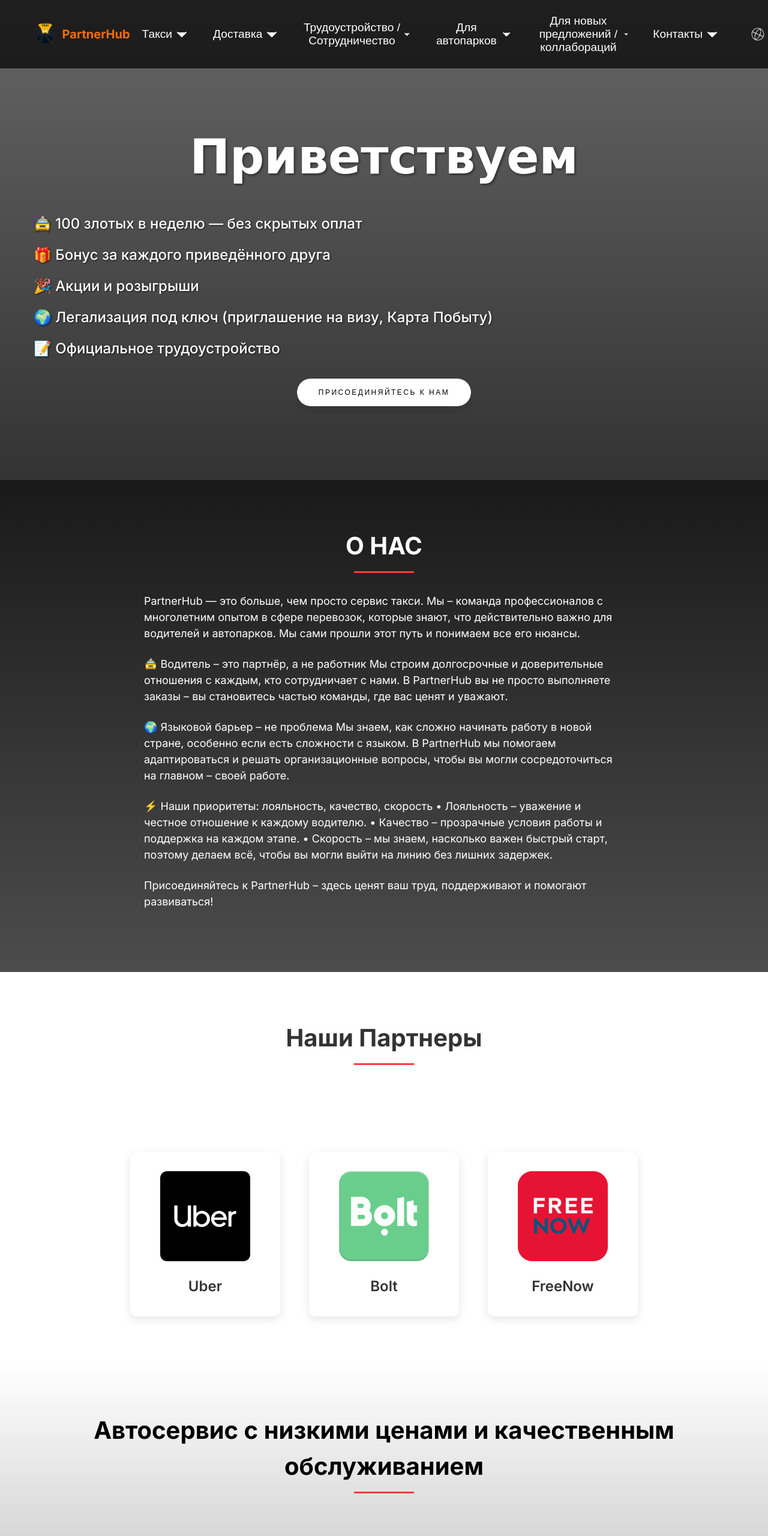
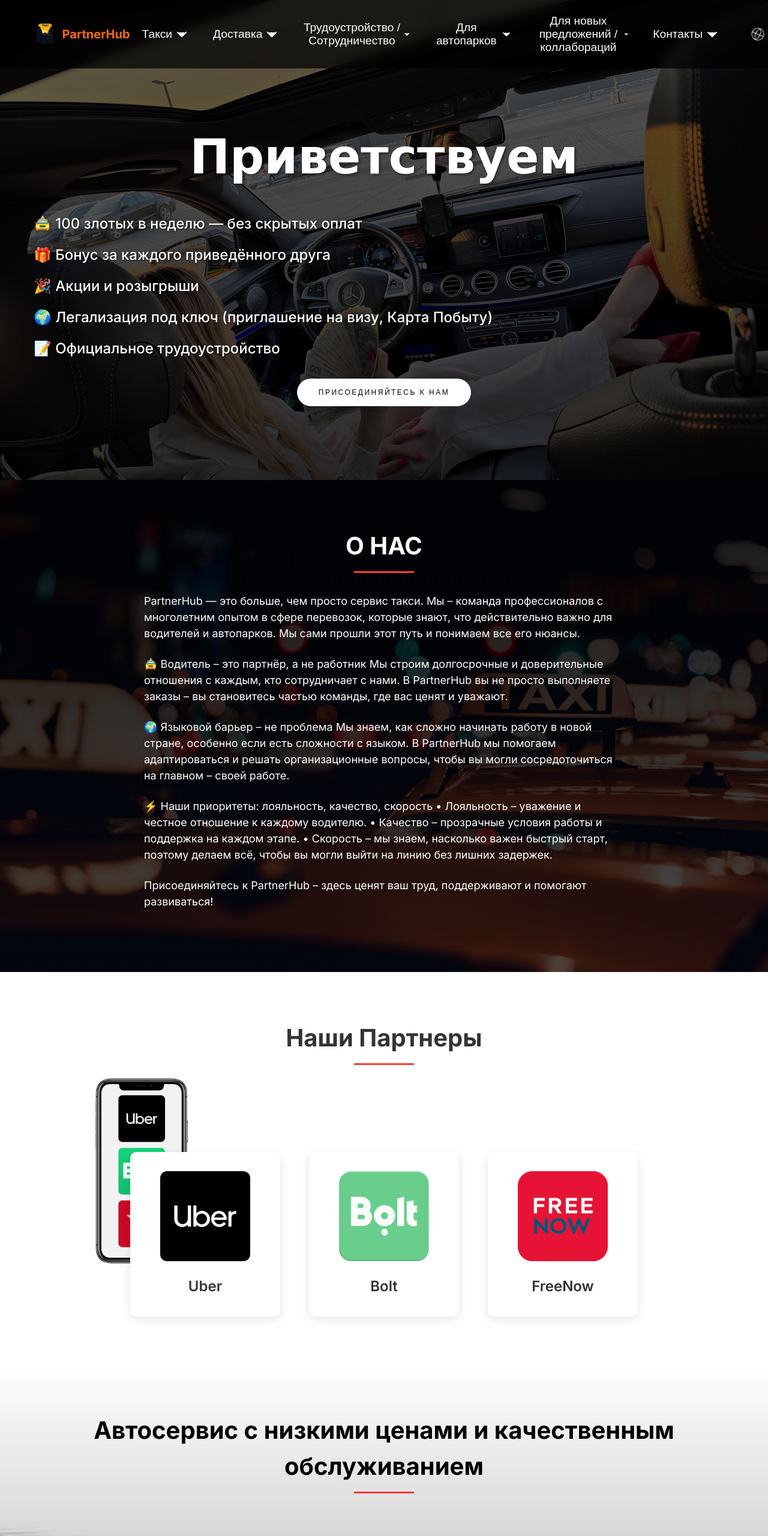
Before and after one commit to Vladusiksss/partnerhub-website, a plain HTML site: page index.html in a window 1280 px wide. Shown: the top 2560 px of the page at 60% size. Drawn offline with Linux system fonts and the light colour scheme.

Commit message:
Fix background image paths

```diff
--- a/css/style.css
+++ b/css/style.css
@@ -223,7 +223,7 @@
             height: 100vh;
             width: 100%;
             background: linear-gradient(rgba(0, 0, 0, 0.6), rgba(0, 0, 0, 0.8)),
-                url('img/WelcomeSection.jpg') no-repeat center center/cover;
+                url('../img/WelcomeSection.jpg') no-repeat center center/cover;
             display: flex;
             align-items: center;
             justify-content: center;
@@ -343,7 +343,7 @@
         .about-section {
             padding: 5rem 0;
             background: linear-gradient(rgba(0, 0, 0, 0.9), rgba(0, 0, 0, 0.7)),
-                url('img/about-sec.jpg') no-repeat center center/cover;
+                url('../img/about-sec.jpg') no-repeat center center/cover;
             color: white;
         }
 
@@ -383,7 +383,7 @@
         .partners-section {
             padding: 5rem 0;
             background: linear-gradient(rgba(0, 0, 0, 0), rgba(0, 0, 0, 0.0)),
-                url('img/smartphone-apps-2.png') no-repeat center center/cover;
+                url('../img/smartphone-apps-2.png') no-repeat center center/cover;
 				background-size: 500px auto; /* Ширина 300px, высота автоматически */
 				background-position: 80px center; /* ← Сдвигает фон вправо на 40px */
 
@@ -466,7 +466,7 @@
         .service-section {
             padding: 5rem 0;
             background: linear-gradient(rgba(0, 0, 0, 0), rgba(0, 0, 0, 0.6)),
-                url('img/servis.png') no-repeat center center/cover;
+                url('../img/servis.png') no-repeat center center/cover;
             color: black;
         }
 
@@ -565,7 +565,7 @@
         /* Footer */
         footer {
             background: linear-gradient(rgba(0, 0, 0, 0.9), rgba(0, 0, 0, 0.8)),
-                url('img/service-card.jpg') no-repeat center center/cover;
+                url('../img/service-card.jpg') no-repeat center center/cover;
             color: #d1d5db;
             padding: 3rem 0;
         }
```
